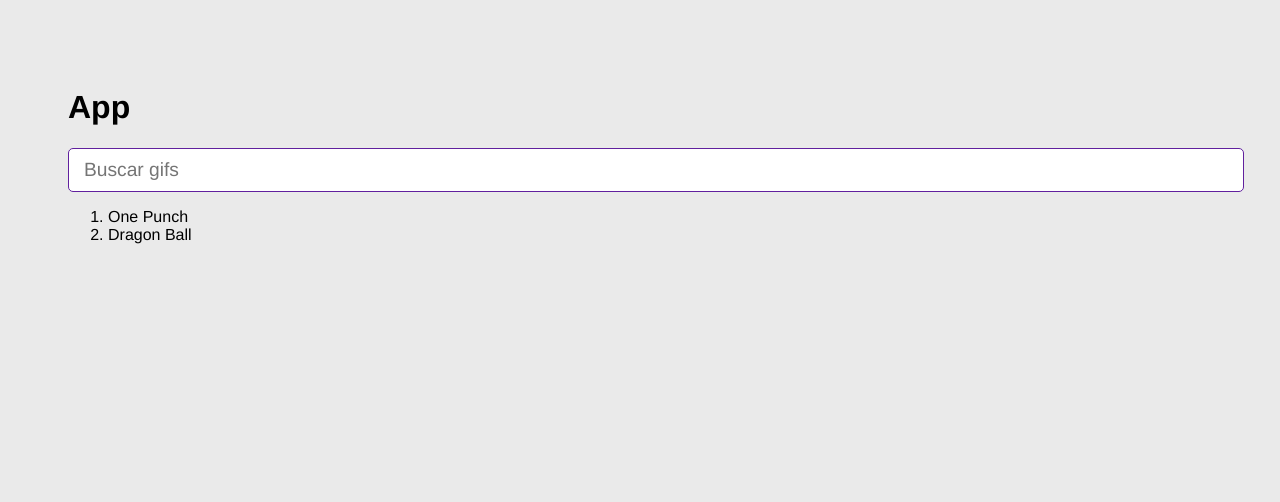
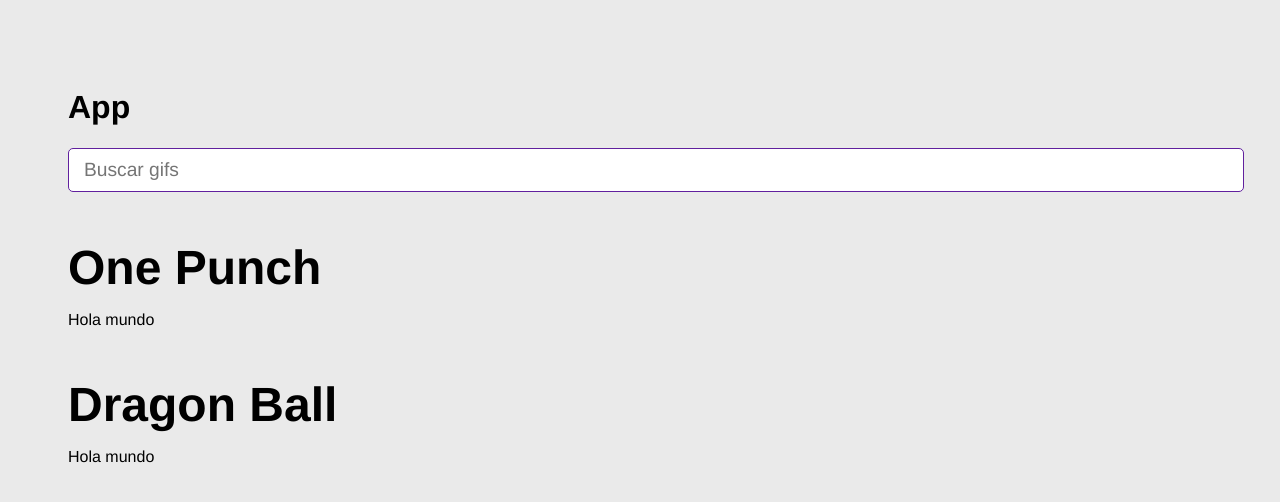
Before and after one commit to mundoenrique/04-react-git-expert-app, a React (Vite) app: page / in a window 1280 px wide. Shown: the top 502 px of the page. Built offline with nearby package versions, Linux system fonts and the light colour scheme.

Commit message:
Componente para listar las categorias

```diff
--- a/src/App.jsx
+++ b/src/App.jsx
@@ -1,5 +1,6 @@
 import { useState } from 'react';
 import AddCategory from './components/AddCategory';
+import GifGrid from './components/GifGrid';
 
 export default function App() {
 	const [categories, setCategories] = useState(['One Punch', 'Dragon Ball']);
@@ -18,12 +19,9 @@
 				setCategories={setCategories}
 				onNewCategory={(value) => onAddCtegory(value)}
 			/>
-
-			<ol>
-				{categories.map((category, index) => {
-					return <li key={index}>{category}</li>;
-				})}
-			</ol>
+			{categories.map((category, index) => (
+				<GifGrid key={category} category={category} />
+			))}
 		</>
 	);
 }
--- /dev/null
+++ b/src/components/GifGrid.jsx
@@ -0,0 +1,8 @@
+export default function GifGrid({ category }) {
+	return (
+		<>
+			<h3>{category}</h3>
+			<p>Hola mundo</p>
+		</>
+	);
+}
```
